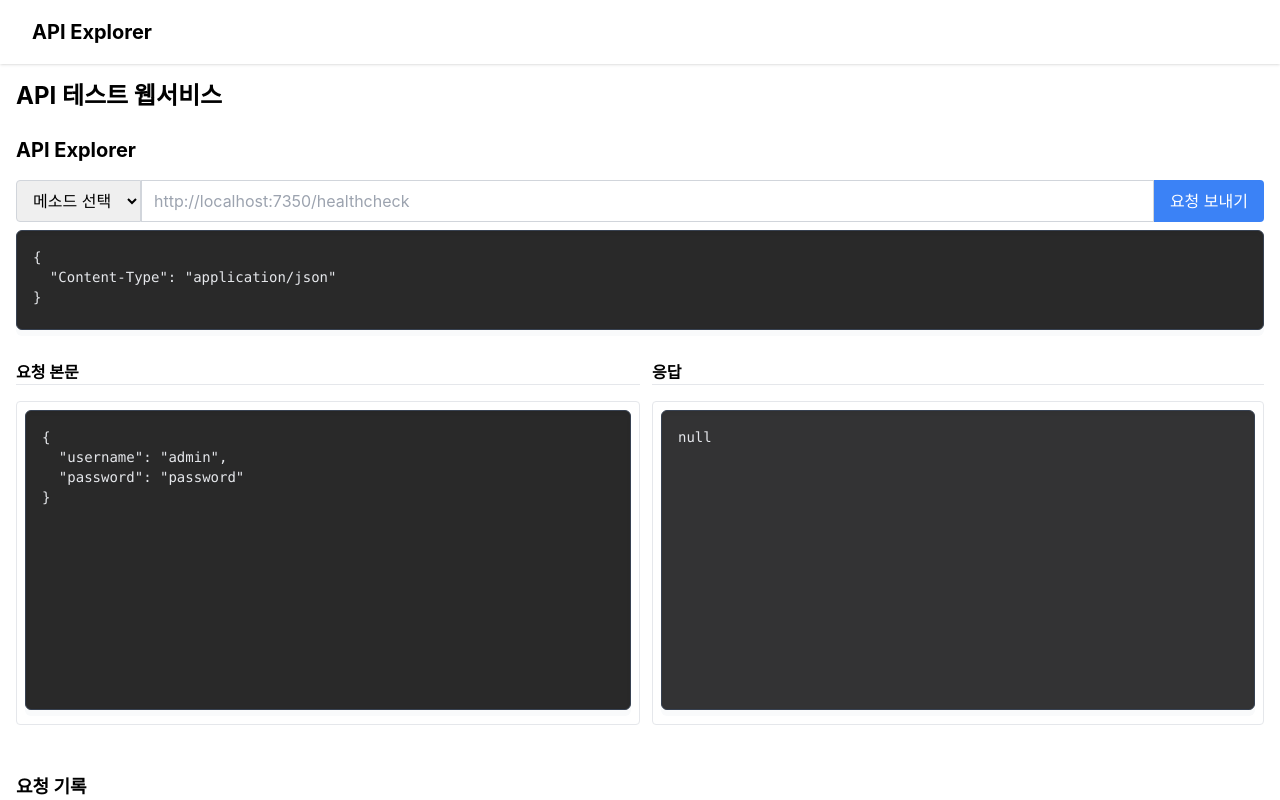
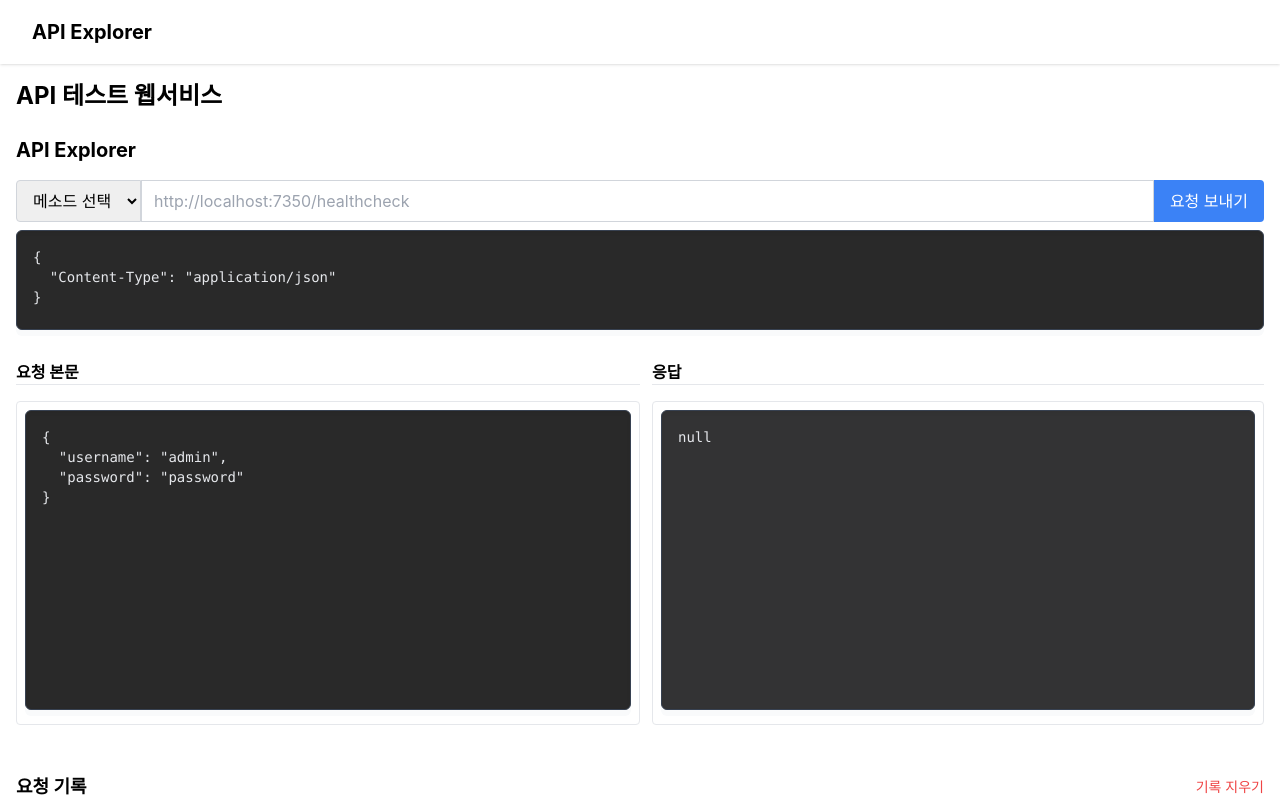
Before and after one commit to seongyeon-lee-fitfuns/mini-project, a Next.js app in the folder client/: page / in a window 1280 px wide. Shown: the top 800 px of the page. Built offline with nearby package versions, Linux system fonts and the light colour scheme.

Commit message:
feat: API Explorer에서 로그 저장 및 불러오기 기능 추가, 로그 기록 지우기 버튼 구현

```diff
--- a/client/src/components/ApiExplorer.tsx
+++ b/client/src/components/ApiExplorer.tsx
@@ -1,5 +1,5 @@
 'use client';
-import { useState } from 'react';
+import { useState, useEffect } from 'react';
 import JsonEditor from '@/components/JsonEditor';
 import ApiRequestForm from '@/components/ApiRequestForm';
 import ApiLogList from '@/components/ApiLogList';
@@ -14,8 +14,15 @@ export default function ApiExplorer() {
   "username": "admin",
   "password": "password"
 }`);
-  const [logs, setLogs] = useState<ApiLog[]>([]);
+  const [logs, setLogs] = useState<ApiLog[]>(() => {
+    const savedLogs = localStorage.getItem('apiLogs');
+    return savedLogs ? JSON.parse(savedLogs) : [];
+  });
   const [selectedLog, setSelectedLog] = useState<ApiLog | null>(null);
+
+  useEffect(() => {
+    localStorage.setItem('apiLogs', JSON.stringify(logs));
+  }, [logs]);
 
   const handleSubmit = async (e: React.FormEvent) => {
     e.preventDefault();
@@ -55,7 +62,11 @@ export default function ApiExplorer() {
         status: response.status,
         timestamp: Date.now()
       };
-      setLogs(prev => [newLog, ...prev]);
+
+      setLogs(prev => {
+        const newLogs = [newLog, ...prev].slice(0, 50);
+        return newLogs;
+      });
     } catch (error) {
       console.error('오류:', error);
       setResponse({ error: error });
@@ -68,6 +79,11 @@ export default function ApiExplorer() {
     if (log.requestBody) {
       setRequestBody(log.requestBody);
     }
+  };
+
+  const clearLogs = () => {
+    setLogs([]);
+    localStorage.removeItem('apiLogs');
   };
 
   return (
@@ -117,7 +133,15 @@ export default function ApiExplorer() {
       </div>
 
       <div className="mt-6">
-        <h3 className="text-lg font-bold mb-3">요청 기록</h3>
+        <div className="flex justify-between items-center mb-3">
+          <h3 className="text-lg font-bold">요청 기록</h3>
+          <button
+            onClick={clearLogs}
+            className="text-red-500 hover:text-red-600 text-sm"
+          >
+            기록 지우기
+          </button>
+        </div>
         <ApiLogList
           logs={logs}
           selectedLog={selectedLog}
```
